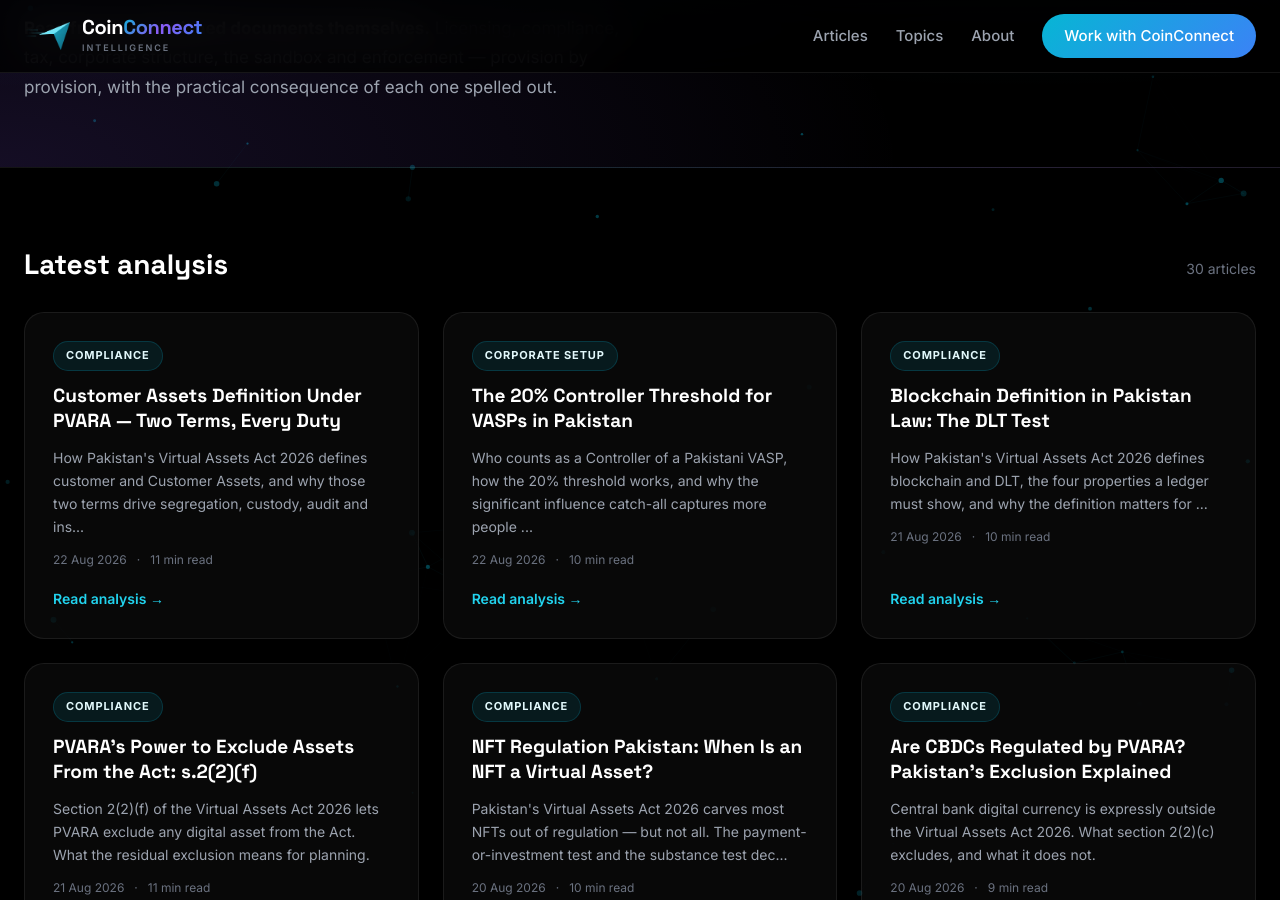
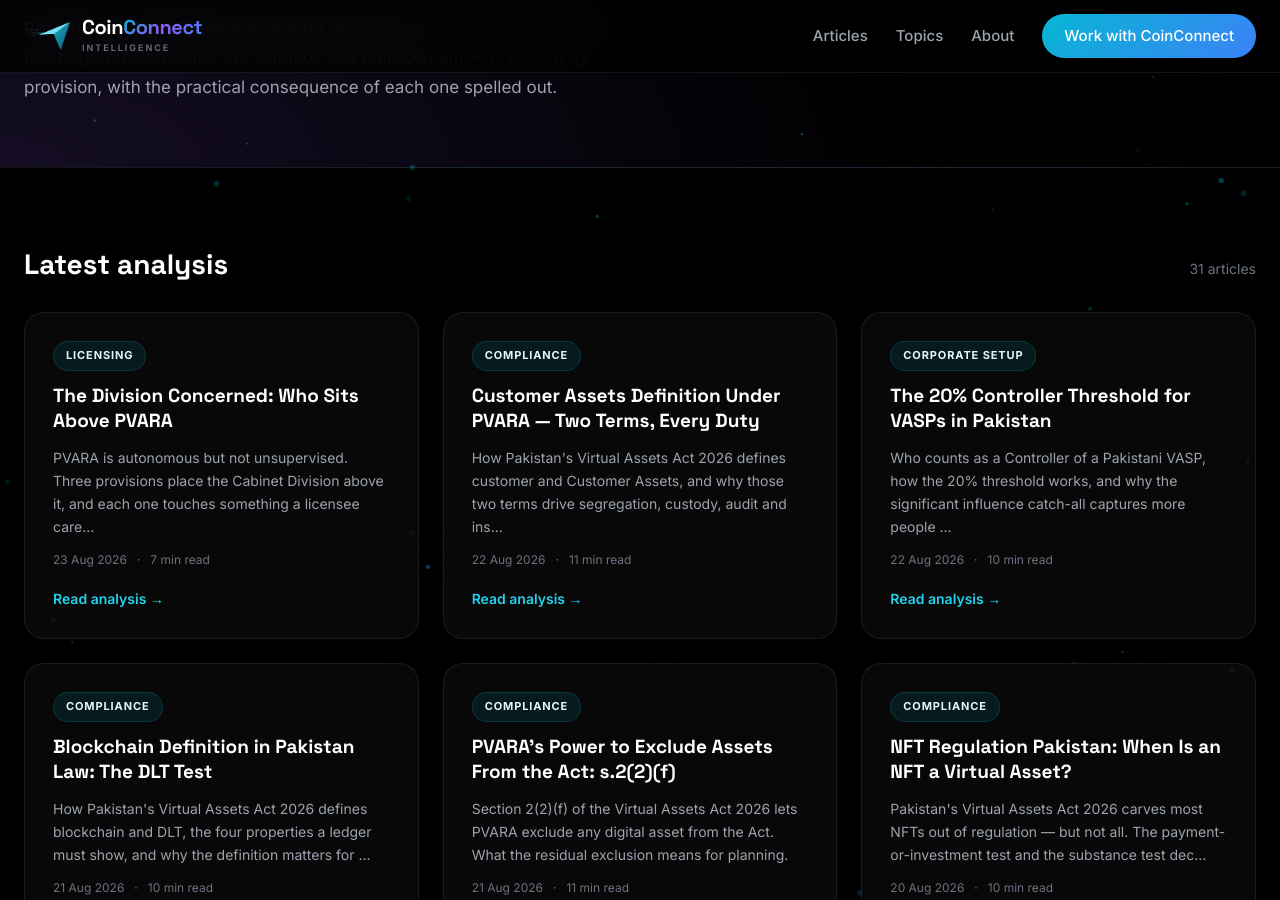
Before and after one commit to coinconnect-pk/coinconnect-pk.github.io, a Jekyll site: the page built from index.html, in a window 1280 px wide and 900 px high, scrolled down 447 px. Built offline with Jekyll 4.4.1, drawn with Linux system fonts in a browser that asks for light colours.

Commit message:
Publish article for 2026-08-23

```diff
--- a/_data/linkmap.yml
+++ b/_data/linkmap.yml
@@ -328,3 +328,6 @@ blog:
   - url: "https://blog.coinconnect.site/customer-assets-definition-under-pvara-two-terms-every-duty/"
     title: "Customer Assets Definition Under PVARA — Two Terms, Every Duty"
     topics: [customer, assets, definition, under, pvara, two, terms, every, duty, compliance]
+  - url: "https://blog.coinconnect.site/the-division-concerned-who-sits-above-pvara/"
+    title: "The Division Concerned: Who Sits Above PVARA"
+    topics: [division, concerned, sits, above, pvara, licensing]
--- a/_data/published-log.csv
+++ b/_data/published-log.csv
@@ -29,3 +29,4 @@ date,source,title,words
 2026-08-21,queue,"Blockchain Definition in Pakistan Law: The DLT Test",2094
 2026-08-22,queue,"The 20% Controller Threshold for VASPs in Pakistan",2173
 2026-08-22,queue,"Customer Assets Definition Under PVARA — Two Terms, Every Duty",2246
+2026-08-23,queue,"The Division Concerned: Who Sits Above PVARA",1402
--- a/_queue/031-the-division-concerned-who-sits-above-pvara.md
+++ b/_posts/2026-08-23-the-division-concerned-who-sits-above-pvara.md
@@ -1,7 +1,7 @@
 ---
 layout: post
 title: "The Division Concerned: Who Sits Above PVARA"
-date: 2026-01-01 09:00:00 +0500
+date: 2026-08-23 08:58:36 +0500
 categories: [Licensing]
 author: "Malik Abbas"
 description: "PVARA is autonomous but not unsupervised. Three provisions place the Cabinet Division above it, and each one touches something a licensee cares about."
```
Also changed, not shown: other parts of _posts/2026-08-23-the-division-concerned-who-sits-above-pvara.md (+0 -6 lines).
